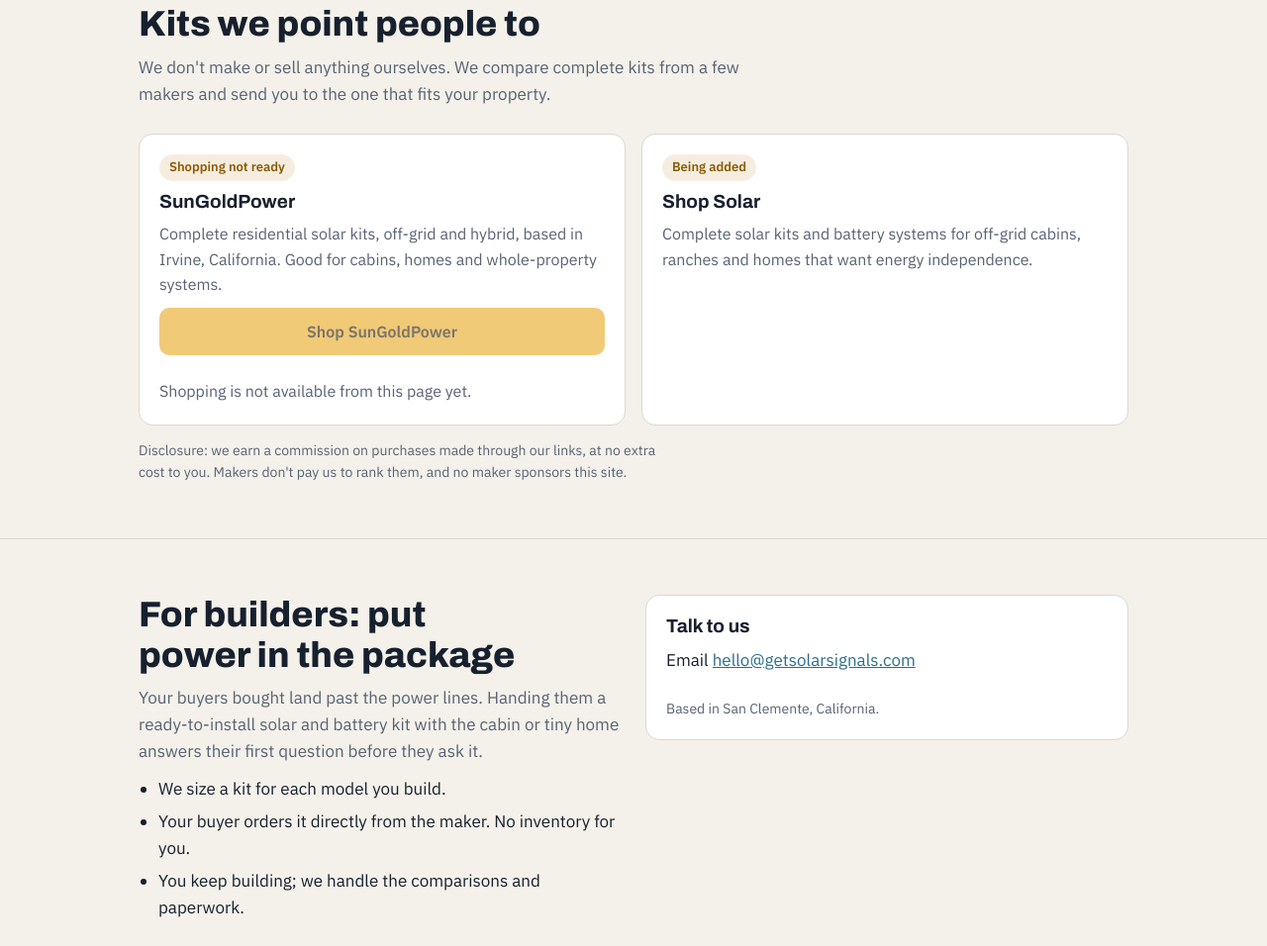
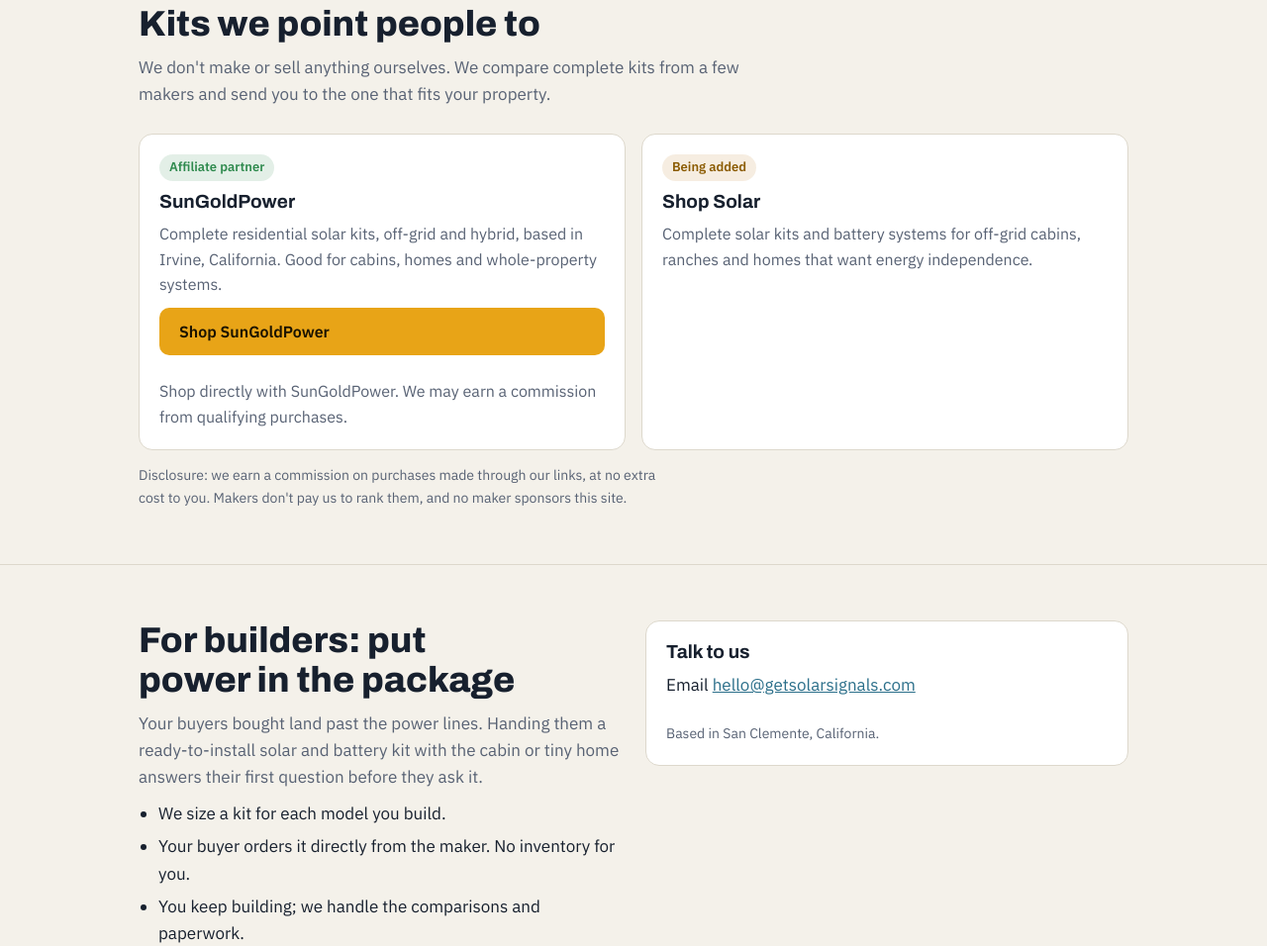
Before and after one commit to mike-shumard/solar-signals, a plain HTML site: page index.html in a window 1280 px wide. Shown: the part 3800-4756 px from the top of the page at 99% size. Drawn offline with Linux system fonts and the light colour scheme.

Commit message:
Connect verified SunGoldPower affiliate shopping link

```diff
--- a/index.html
+++ b/index.html
@@ -363,7 +363,7 @@ footer a { color: #ffd98a; }
       <p>We don't make or sell anything ourselves. We compare complete kits from a few makers and send you to the one that fits your property.</p>
     </div>
     <div class="makers">
-      <div class="maker"><span class="pill soon">Shopping not ready</span><h3>SunGoldPower</h3><p>Complete residential solar kits, off-grid and hybrid, based in Irvine, California. Good for cabins, homes and whole-property systems.</p><button class="btn btn-sun" type="button" disabled aria-describedby="sungold-shopping-status">Shop SunGoldPower</button><p class="fine" id="sungold-shopping-status">Shopping is not available from this page yet.</p></div>
+      <div class="maker"><span class="pill live">Affiliate partner</span><h3>SunGoldPower</h3><p>Complete residential solar kits, off-grid and hybrid, based in Irvine, California. Good for cabins, homes and whole-property systems.</p><a class="btn btn-sun" href="https://www.awin1.com/cread.php?awinmid=66184&amp;awinaffid=3151604" target="_blank" rel="sponsored noopener noreferrer" aria-describedby="sungold-shopping-status">Shop SunGoldPower</a><p class="fine" id="sungold-shopping-status">Shop directly with SunGoldPower. We may earn a commission from qualifying purchases.</p></div>
       <div class="maker"><span class="pill soon">Being added</span><h3>Shop Solar</h3><p>Complete solar kits and battery systems for off-grid cabins, ranches and homes that want energy independence.</p></div>
     </div>
     <p class="fine">Disclosure: we earn a commission on purchases made through our links, at no extra cost to you. Makers don't pay us to rank them, and no maker sponsors this site.</p>
```
